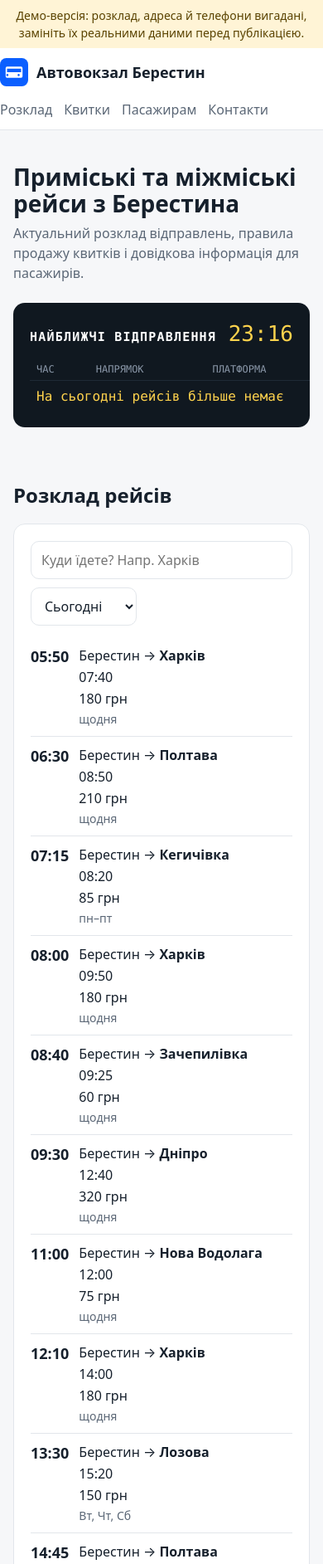
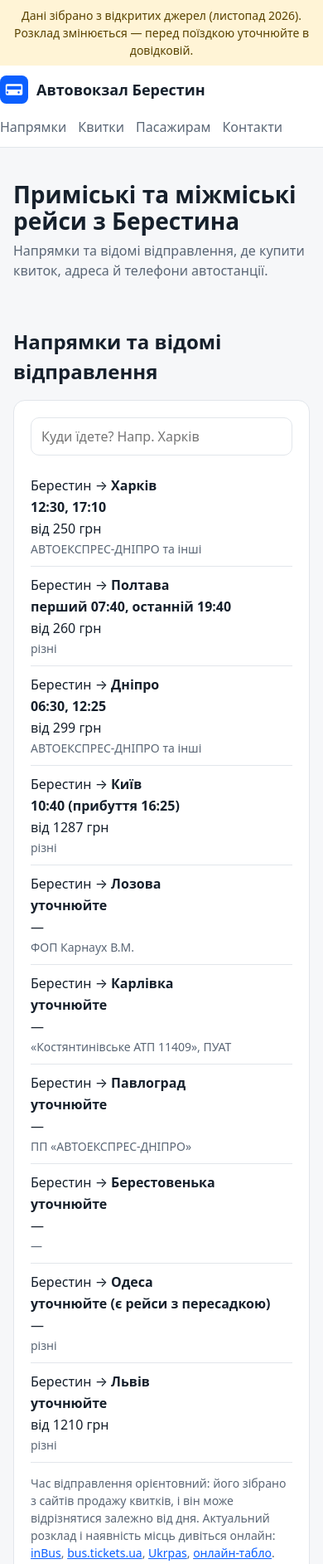
Before and after one commit to baza258367-debug/-, a plain HTML site: page site/index.html in a window 390 px wide. Shown: the top 1885 px of the page at 83% size. Drawn offline with Linux system fonts and the light colour scheme.

Commit message:
Fill bus station site with info from open sources
Real address and phones, known directions, departure times, prices and
carriers gathered from ticket aggregators; links to live timetables
instead of an invented departures board.

Co-Authored-By: Claude Opus 5.5 <noreply@anthropic.com>
Claude-Session: https://claude.ai/code/session_01AsWEQyCNdLsMwgP36Zf1CS

```diff
--- a/site/index.html
+++ b/site/index.html
@@ -9,12 +9,12 @@
   :root {
     --bg: #f6f7f9; --surface: #fff; --text: #16202c; --muted: #5b6776;
     --line: #e2e6eb; --accent: #0b5fff; --accent-ink: #fff;
-    --board: #101820; --board-text: #ffd34d; --ok: #1a7f37; --warn: #b35900; --bad: #c62828;
+
   }
   @media (prefers-color-scheme: dark) {
     :root { --bg: #0e1319; --surface: #161d26; --text: #e7ecf2; --muted: #98a4b3;
-      --line: #263140; --accent: #5b9bff; --accent-ink: #0e1319; --board: #05080c;
-      --ok: #4cc06a; --warn: #f0a050; --bad: #ff6b6b; }
+      --line: #263140; --accent: #5b9bff; --accent-ink: #0e1319;
+      }
   }
   * { box-sizing: border-box; }
   body { margin: 0; font: 16px/1.5 system-ui, -apple-system, "Segoe UI", Roboto, sans-serif;
@@ -36,15 +36,6 @@
   .hero h1 { font-size: clamp(28px, 5vw, 42px); line-height: 1.15; margin: 0 0 8px; }
   .hero p { color: var(--muted); margin: 0; max-width: 620px; }
 
-  .board { background: var(--board); color: var(--board-text); border-radius: 14px; padding: 18px 20px;
-    font-family: ui-monospace, "SF Mono", Menlo, Consolas, monospace; margin: 24px 0 8px; overflow-x: auto; }
-  .board-head { display: flex; justify-content: space-between; align-items: baseline; margin-bottom: 10px; color: #fff; }
-  .board-head b { font-size: 15px; letter-spacing: .08em; }
-  #clock { font-size: 26px; color: var(--board-text); }
-  .board table { width: 100%; border-collapse: collapse; min-width: 480px; }
-  .board th { text-align: left; font-weight: 400; color: #8a97a8; font-size: 12px; text-transform: uppercase; padding: 4px 8px; }
-  .board td { padding: 7px 8px; border-top: 1px solid #1f2a36; font-size: 16px; }
-  .board .st { font-size: 13px; }
 
   section { padding: 32px 0; }
   h2 { font-size: 24px; margin: 0 0 16px; }
@@ -60,11 +51,12 @@
   .sched td.t { font-variant-numeric: tabular-nums; font-weight: 600; }
   .days { color: var(--muted); font-size: 14px; }
   .empty { color: var(--muted); padding: 16px 8px; }
+  .note { color: var(--muted); font-size: 14px; margin: 14px 0 0; }
   @media (max-width: 640px) {
     .sched thead { display: none; }
-    .sched tr { display: grid; grid-template-columns: auto 1fr; gap: 2px 12px; padding: 10px 0; border-bottom: 1px solid var(--line); }
+    .sched tr { display: grid; grid-template-columns: 1fr; gap: 2px; padding: 10px 0; border-bottom: 1px solid var(--line); }
     .sched td { border: 0; padding: 0; }
-    .sched td.t { grid-row: span 4; font-size: 18px; }
+    .sched td.t { font-weight: 600; }
   }
 
   .grid { display: grid; grid-template-columns: repeat(auto-fit, minmax(240px, 1fr)); gap: 16px; }
@@ -80,7 +72,7 @@
 </head>
 <body>
 
-<div class="demo"><div class="wrap">Демо-версія: розклад, адреса й телефони вигадані, замініть їх реальними даними перед публікацією.</div></div>
+<div class="demo"><div class="wrap">Дані зібрано з відкритих джерел (листопад 2026). Розклад змінюється — перед поїздкою уточнюйте в довідковій.</div></div>
 
 <header>
   <div class="wrap bar">
@@ -88,59 +80,50 @@
       <svg viewBox="0 0 40 40" aria-hidden="true"><rect width="40" height="40" rx="9" fill="#0b5fff"/><path d="M10 12h20a2 2 0 0 1 2 2v12a2 2 0 0 1-2 2H10a2 2 0 0 1-2-2V14a2 2 0 0 1 2-2zm0 3v5h20v-5zm2 9a1.5 1.5 0 1 0 0 .01zm16 0a1.5 1.5 0 1 0 0 .01z" fill="#fff"/></svg>
       Автовокзал Берестин
     </a>
-    <nav><a href="#schedule">Розклад</a><a href="#tickets">Квитки</a><a href="#info">Пасажирам</a><a href="#contacts">Контакти</a></nav>
+    <nav><a href="#schedule">Напрямки</a><a href="#tickets">Квитки</a><a href="#info">Пасажирам</a><a href="#contacts">Контакти</a></nav>
   </div>
 </header>
 
 <main class="wrap">
   <div class="hero">
     <h1>Приміські та міжміські рейси з Берестина</h1>
-    <p>Актуальний розклад відправлень, правила продажу квитків і довідкова інформація для пасажирів.</p>
+    <p>Напрямки та відомі відправлення, де купити квиток, адреса й телефони автостанції.</p>
 
-    <div class="board" aria-live="polite">
-      <div class="board-head"><b>НАЙБЛИЖЧІ ВІДПРАВЛЕННЯ</b><span id="clock">--:--</span></div>
-      <table>
-        <thead><tr><th>Час</th><th>Напрямок</th><th>Платформа</th><th>Статус</th></tr></thead>
-        <tbody id="board"></tbody>
-      </table>
     </div>
-  </div>
 
   <section id="schedule">
-    <h2>Розклад рейсів</h2>
+    <h2>Напрямки та відомі відправлення</h2>
     <div class="card">
       <div class="filters">
         <input id="q" type="search" placeholder="Куди їдете? Напр. Харків" aria-label="Пошук напрямку">
-        <select id="day" aria-label="День тижня">
-          <option value="all">Усі дні</option>
-          <option value="today" selected>Сьогодні</option>
-          <option value="1">Понеділок</option><option value="2">Вівторок</option><option value="3">Середа</option>
-          <option value="4">Четвер</option><option value="5">Пʼятниця</option><option value="6">Субота</option><option value="0">Неділя</option>
-        </select>
       </div>
       <table class="sched">
-        <thead><tr><th>Відправлення</th><th>Маршрут</th><th>Прибуття</th><th>Ціна</th><th>Дні</th></tr></thead>
+        <thead><tr><th>Напрямок</th><th>Відправлення з Берестина</th><th>Ціна</th><th>Перевізник</th></tr></thead>
         <tbody id="rows"></tbody>
       </table>
+      <p class="note">Час відправлення орієнтовний: його зібрано з сайтів продажу квитків, і він може відрізнятися залежно від дня. Актуальний розклад і наявність місць дивіться онлайн:
+        <a href="https://inbus.ua/station/berestin-180400013700" rel="noopener">inBus</a>,
+        <a href="https://bus.tickets.ua/direction/krasnograd/harkov" rel="noopener">bus.tickets.ua</a>,
+        <a href="https://ukrpas.ua/bus-schedule/krasnohrad" rel="noopener">Ukrpas</a>,
+        <a href="https://avtobys.in.ua/kharkivska/berestyn" rel="noopener">онлайн-табло</a>.</p>
     </div>
   </section>
 
   <section id="tickets">
     <h2>Квитки</h2>
     <div class="grid">
-      <div class="card"><h3>У касі</h3><p>Каса працює щодня з 05:30 до 19:00. Продаж квитків починається за 10 днів до відправлення.</p></div>
-      <div class="card"><h3>У водія</h3><p>На приміських рейсах квиток можна придбати у водія за наявності вільних місць.</p></div>
-      <div class="card"><h3>Пільги</h3><p>Пільговий проїзд за посвідченням. Діти до 5 років без окремого місця — безкоштовно.</p></div>
-      <div class="card"><h3>Повернення</h3><p>Повернення квитка в касі не пізніше ніж за 2 години до відправлення, з утриманням збору.</p></div>
+      <div class="card"><h3>У касі автостанції</h3><p>Квитки на рейси, що відправляються з Берестина, продаються в касі автостанції на вул. Полтавській, 91.</p></div>
+      <div class="card"><h3>Онлайн</h3><p>Квитки на більшість міжміських рейсів можна купити на сайтах <a href="https://inbus.ua/station/berestin-180400013700" rel="noopener">inBus</a>, <a href="https://bus.tickets.ua/direction/krasnograd/harkov" rel="noopener">bus.tickets.ua</a> та <a href="https://ukrpas.ua/bus-schedule/krasnohrad" rel="noopener">Ukrpas</a>.</p></div>
+      <div class="card"><h3>У водія</h3><p>На приміських і транзитних рейсах квиток зазвичай можна придбати у водія за наявності вільних місць.</p></div>
     </div>
   </section>
 
   <section id="info">
     <h2>Пасажирам</h2>
     <div class="grid">
-      <div class="card"><h3>Багаж</h3><ul><li>Ручна поклажа — безкоштовно</li><li>Великий багаж — за окремим квитком</li></ul></div>
-      <div class="card"><h3>На вокзалі</h3><ul><li>Зал очікування</li><li>Камера схову</li><li>Укриття</li><li>Вбиральня</li></ul></div>
-      <div class="card"><h3>Під час тривоги</h3><p>Відправлення рейсів може затримуватися. Пройдіть до укриття та слідкуйте за оголошеннями диспетчера.</p></div>
+      <div class="card"><h3>Про місто</h3><p>Берестин — місто в Харківській області. До 2024 року мало назву Красноград, тож у розкладах і на квитках автостанцію часто позначають як «Красноград АС».</p></div>
+      <div class="card"><h3>Зупинка «Пост»</h3><p>Частина транзитних рейсів зупиняється не на автостанції, а на зупинці «Пост» на трасі М-18 (Е-105). Уточнюйте місце посадки під час купівлі квитка.</p></div>
+      <div class="card"><h3>Під час тривоги</h3><p>Відправлення рейсів може затримуватися. Пройдіть до найближчого укриття та слідкуйте за оголошеннями.</p></div>
     </div>
   </section>
 
@@ -148,68 +131,42 @@
     <h2>Контакти</h2>
     <div class="card">
       <dl>
-        <dt>Адреса</dt><dd>м. Берестин, вул. [вкажіть адресу]</dd>
-        <dt>Довідкова</dt><dd><a href="tel:+380000000000">+38 (000) 000-00-00</a></dd>
-        <dt>Каса</dt><dd>щодня 05:30–19:00</dd>
-        <dt>Диспетчер</dt><dd>цілодобово</dd>
+        <dt>Адреса</dt><dd>вул. Полтавська, 91, м. Берестин (Красноград), Харківська обл., 63304</dd>
+        <dt>Довідкова</dt><dd><a href="tel:+380574470900">+38 (05744) 7-09-00</a></dd>
+        <dt>Мобільний</dt><dd><a href="tel:+380634902821">+38 (063) 490-28-21</a></dd>
+        <dt>Час роботи</dt><dd>уточнюйте за телефоном довідкової</dd>
       </dl>
     </div>
   </section>
 </main>
 
-<footer><div class="wrap">© Автовокзал Берестин. Розклад може змінюватися — уточнюйте в довідковій.</div></footer>
+<footer><div class="wrap">Неофіційний інформаційний сайт. Розклад може змінюватися — уточнюйте в довідковій або в перевізника.</div></footer>
 
 <script>
-// Демо-розклад. days: 0 = неділя … 6 = субота.
-const ALL = [0,1,2,3,4,5,6], WORK = [1,2,3,4,5];
+// Дані з відкритих джерел (сайти продажу квитків), листопад 2026.
 const ROUTES = [
-  { dep: "05:50", to: "Харків",        arr: "07:40", price: 180, days: ALL,  pl: 1 },
-  { dep: "06:30", to: "Полтава",       arr: "08:50", price: 210, days: ALL,  pl: 2 },
-  { dep: "07:15", to: "Кегичівка",     arr: "08:20", price: 85,  days: WORK, pl: 3 },
-  { dep: "08:00", to: "Харків",        arr: "09:50", price: 180, days: ALL,  pl: 1 },
-  { dep: "08:40", to: "Зачепилівка",   arr: "09:25", price: 60,  days: ALL,  pl: 4 },
-  { dep: "09:30", to: "Дніпро",        arr: "12:40", price: 320, days: ALL,  pl: 2 },
-  { dep: "10:20", to: "Сахновщина",    arr: "11:30", price: 90,  days: [1,3,5], pl: 3 },
-  { dep: "11:00", to: "Нова Водолага", arr: "12:00", price: 75,  days: ALL,  pl: 4 },
-  { dep: "12:10", to: "Харків",        arr: "14:00", price: 180, days: ALL,  pl: 1 },
-  { dep: "13:30", to: "Лозова",        arr: "15:20", price: 150, days: [2,4,6], pl: 3 },
-  { dep: "14:45", to: "Полтава",       arr: "17:05", price: 210, days: ALL,  pl: 2 },
-  { dep: "15:40", to: "Кегичівка",     arr: "16:45", price: 85,  days: ALL,  pl: 3 },
-  { dep: "16:20", to: "Харків",        arr: "18:10", price: 180, days: ALL,  pl: 1 },
-  { dep: "17:30", to: "Зачепилівка",   arr: "18:15", price: 60,  days: WORK, pl: 4 },
-  { dep: "21:00", to: "Київ",          arr: "05:30", price: 650, days: [0,5], pl: 2 },
+  { to: "Харків",       times: "12:30, 17:10",         price: "від 250 грн",  carrier: "АВТОЕКСПРЕС-ДНІПРО та інші" },
+  { to: "Полтава",      times: "перший 07:40, останній 19:40", price: "від 260 грн", carrier: "різні" },
+  { to: "Дніпро",       times: "06:30, 12:25",         price: "від 299 грн",  carrier: "АВТОЕКСПРЕС-ДНІПРО та інші" },
+  { to: "Київ",         times: "10:40 (прибуття 16:25)", price: "від 1287 грн", carrier: "різні" },
+  { to: "Лозова",       times: "уточнюйте",            price: "—",            carrier: "ФОП Карнаух В.М." },
+  { to: "Карлівка",     times: "уточнюйте",            price: "—",            carrier: "«Костянтинівське АТП 11409», ПУАТ" },
+  { to: "Павлоград",    times: "уточнюйте",            price: "—",            carrier: "ПП «АВТОЕКСПРЕС-ДНІПРО»" },
+  { to: "Берестовенька", times: "уточнюйте",           price: "—",            carrier: "—" },
+  { to: "Одеса",        times: "уточнюйте (є рейси з пересадкою)", price: "—", carrier: "різні" },
+  { to: "Львів",        times: "уточнюйте",            price: "від 1210 грн", carrier: "різні" },
 ];
-const DAY = ["Нд","Пн","Вт","Ср","Чт","Пт","Сб"];
 const $ = id => document.getElementById(id);
-const mins = t => { const [h, m] = t.split(":"); return h * 60 + +m; };
-const daysText = d => d.length === 7 ? "щодня" : d.join() === WORK.join() ? "пн–пт" : d.map(i => DAY[i]).join(", ");
-
-function renderSchedule() {
+function render() {
   const q = $("q").value.trim().toLowerCase();
-  const sel = $("day").value;
-  const day = sel === "today" ? new Date().getDay() : +sel;
-  const list = ROUTES.filter(r => r.to.toLowerCase().includes(q) && (sel === "all" || r.days.includes(day)));
+  const list = ROUTES.filter(r => r.to.toLowerCase().includes(q));
   $("rows").innerHTML = list.length ? list.map(r => `
-    <tr><td class="t">${r.dep}</td><td>Берестин → <b>${r.to}</b></td><td>${r.arr}</td>
-    <td>${r.price} грн</td><td class="days">${daysText(r.days)}</td></tr>`).join("")
-    : `<tr><td class="empty" colspan="5">Рейсів не знайдено</td></tr>`;
+    <tr><td>Берестин → <b>${r.to}</b></td><td class="t">${r.times}</td>
+    <td>${r.price}</td><td class="days">${r.carrier}</td></tr>`).join("")
+    : `<tr><td class="empty" colspan="4">Напрямок не знайдено — уточніть у довідковій</td></tr>`;
 }
-
-function renderBoard() {
-  const now = new Date(), cur = now.getHours() * 60 + now.getMinutes();
-  $("clock").textContent = now.toLocaleTimeString("uk-UA", { hour: "2-digit", minute: "2-digit" });
-  const next = ROUTES.filter(r => r.days.includes(now.getDay()) && mins(r.dep) >= cur - 5).slice(0, 5);
-  $("board").innerHTML = next.length ? next.map(r => {
-    const left = mins(r.dep) - cur;
-    const [txt, col] = left <= 0 ? ["відправляється", "var(--bad)"] : left <= 15 ? ["посадка", "var(--ok)"] : ["за розкладом", "#8a97a8"];
-    return `<tr><td>${r.dep}</td><td>${r.to.toUpperCase()}</td><td>${r.pl}</td><td class="st" style="color:${col}">${txt}</td></tr>`;
-  }).join("") : `<tr><td colspan="4">На сьогодні рейсів більше немає</td></tr>`;
-}
-
-$("q").addEventListener("input", renderSchedule);
-$("day").addEventListener("change", renderSchedule);
-renderSchedule(); renderBoard();
-setInterval(renderBoard, 30000);
+$("q").addEventListener("input", render);
+render();
 </script>
 </body>
 </html>
```
